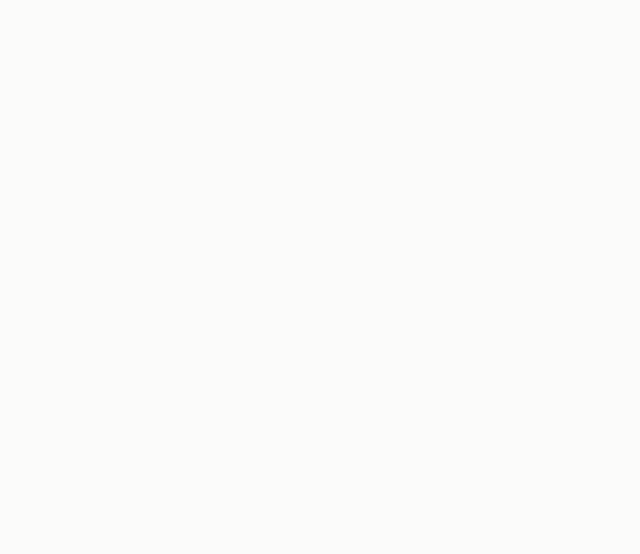
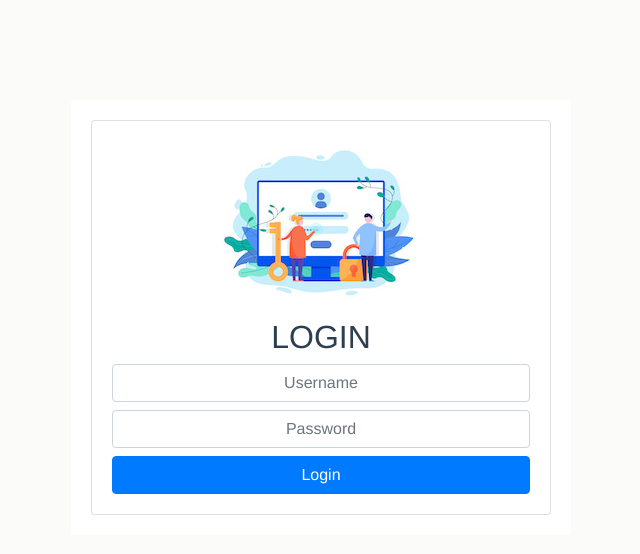
Before and after one commit to onewoorks/maklup-preflight, a Vue app: page /login in a window 1280 px wide. Shown: the top 554 px of the page, without its empty margins (319-959 px from the left). Built offline with nearby package versions, Linux system fonts and the light colour scheme.

Commit message:
login page

```diff
--- a/src/App.vue
+++ b/src/App.vue
@@ -1,27 +1,54 @@
 <template>
-  <div id="app">
-    <router-view />
+  <div id="app" class="container-fluid mt-3">
+    <div @click="logout" v-if="authenticated" class='d-none'>logout</div>
+    <router-view @authenticated="setAuthenticated"/>
   </div>
 </template>
 
 <style>
 #app {
-  font-family: "Avenir", Helvetica, Arial, sans-serif;
+  font-family: 'Avenir', Helvetica, Arial, sans-serif;
   -webkit-font-smoothing: antialiased;
   -moz-osx-font-smoothing: grayscale;
   text-align: center;
   color: #2c3e50;
 }
-#nav {
-  padding: 30px;
+.form-control-plaintext {
+  padding:0
 }
 
-#nav a {
-  font-weight: bold;
-  color: #2c3e50;
-}
-
-#nav a.router-link-exact-active {
-  color: #42b983;
-}
 </style>
+<script>
+export default {
+  data() {
+    return {
+      class: {
+        mainView: "ycol col-md-9 ml-sm-auto col-lg-10 px-4"
+      },
+      authenticated: false,
+    };
+  },
+  created: function(){
+    if(sessionStorage.getItem('token')==null){
+      this.$router.replace({ name: 'login'})
+    }
+    if(sessionStorage.getItem('token')){
+      this.authenticated = true;
+      this.$router.replace({name: "home"})
+    }
+  },
+  mounted: function() {
+  },
+  methods: {
+    setAuthenticated(status) {
+      this.authenticated = status;
+    },
+    logout() {
+      sessionStorage.removeItem('jwt-auth')
+      sessionStorage.removeItem('token')
+      this.authenticated = false;
+      this.$router.replace({ name: "login" });
+    }
+  }
+};
+</script>
--- a/src/components/ScanPemohon.vue
+++ b/src/components/ScanPemohon.vue
@@ -79,7 +79,7 @@
     </div>
 
     <div class="footer-area mb-3">
-      <div class="row">
+      <div class="row mb-3">
         <div class="col-sm-12">
           <div class="btn btn-success btn-block no-print text-uppercase" @click="openprint">
             <i class="fas fa-print"></i> Cetak Senarai
--- a/src/router.js
+++ b/src/router.js
@@ -1,6 +1,7 @@
 import Vue from "vue";
 import Router from "vue-router";
 import Home from "./views/Home.vue";
+import Login from '@/views/Login'
 
 Vue.use(Router);
 
@@ -14,6 +15,11 @@ export default new Router({
       component: Home
     },
     {
+      path: "/login",
+      name: 'login',
+      component: Login
+    },
+    {
       path: "/about",
       name: "about",
       // route level code-splitting
--- /dev/null
+++ b/src/views/Login.vue
@@ -0,0 +1,100 @@
+<template>
+  <div id="login">
+    <div class="card">
+      <div class="card-body">
+        <div v-if="alert.login.show" class="alert alert-danger">{{ alert.login.text }}</div>
+        <form @submit.prevent="login">
+          <img src="/img/login.jpg" class="mb-3">
+          <h2>LOGIN</h2>
+          <div class="mb-2">
+            <input
+              type="text"
+              name="username"
+              v-model="input.username"
+              placeholder="Username"
+              class="form-control text-center"
+            >
+          </div>
+          <div class="mb-2">
+            <input
+              type="password"
+              name="password"
+              v-model="input.password"
+              placeholder="Password"
+              class="form-control text-center"
+            >
+          </div>
+
+          <button type="submit" class="btn btn-primary btn-block">Login</button>
+        </form>
+      </div>
+    </div>
+  </div>
+</template>
+
+<script>
+import Axios from "axios";
+
+export default {
+  name: "login",
+  data() {
+    return {
+      alert: {
+        login: {
+          show: false,
+          text: ""
+        }
+      },
+      input: {
+        username: "",
+        password: ""
+      }
+    };
+  },
+  methods: {
+    checkUser: function() {
+      let body = {
+        username: this.input.username,
+        password: this.input.password,
+        module: 'preflight'
+      };
+      Axios.post(`${process.env.VUE_APP_PULKAM_API}users/check-user`, body).then(
+        response => {
+          let resp = response.data.response;
+          if (resp.error === undefined) {
+            sessionStorage.setItem("jwt-auth", this.input.username);
+            sessionStorage.setItem('token', resp.token)
+            this.$emit("authenticated", true);
+            this.$router.replace({ name: "home" });
+          } else {
+            this.alert.login = {
+              show: true,
+              text: resp.error
+            };
+          }
+        }
+      );
+    },
+    login: function() {
+      if (this.input.username != "" && this.input.password != "") {
+        this.checkUser();
+      } else {
+        this.alert.login = {
+          show: true,
+          text: "A username and password must be present"
+        };
+      }
+    }
+  }
+};
+</script>
+
+<style scoped>
+#login {
+  width: 500px;
+  background-color: #ffffff;
+  margin: auto;
+  margin-top: 100px;
+  padding: 20px;
+}
+</style>
```
Also changed, not shown: public/img/login.jpg (added).
